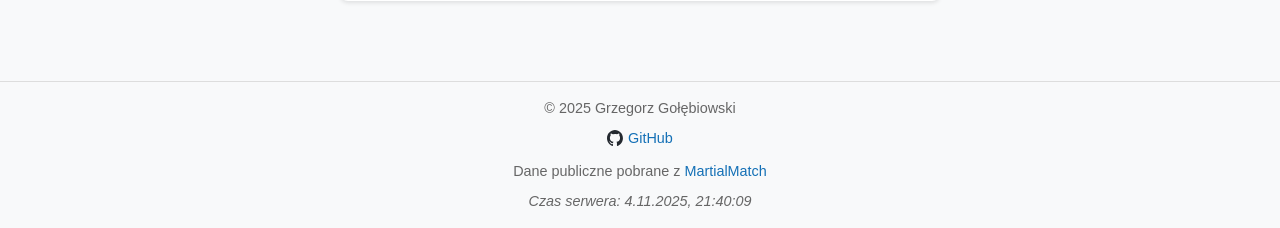
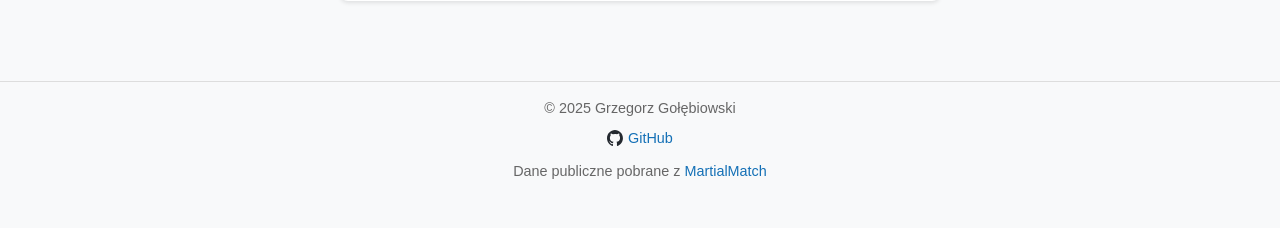
Before and after one commit to gregg127/martialmatch-scraper, a FastAPI app: page / in a window 1280 px wide. Shown: the part 707-935 px from the top of the page. After the commit the page ends 886 px from the top, so only its background shows below. Run offline with FastAPI, Linux system fonts and the light colour scheme; data that the repository does not hold is empty.

Commit message:
Remove server time display

```diff
--- a/app/static/css/style.css
+++ b/app/static/css/style.css
@@ -498,13 +498,6 @@ button {
     }
 }
 
-/* Server Time Styles */
-.server-time {
-    font-size: var(--font-small);
-    color: var(--color-text-light);
-    font-style: italic;
-}
-
 /* Time-based Row Coloring */
 .time-past {
     background-color: #ffebee !important; /* Light red background for past events */
--- a/app/static/js/main.js
+++ b/app/static/js/main.js
@@ -205,7 +205,7 @@ document.addEventListener('DOMContentLoaded', function () {
         });
     }
 
-    // Initialize server time display and store timestamp
+    // Fetch server timestamp for time-based row coloring
     async function initializeServerTime() {
         try {
             const response = await fetch('/api/server-time');
@@ -214,16 +214,9 @@ document.addEventListener('DOMContentLoaded', function () {
             if (response.ok) {
                 // Store server timestamp directly from response
                 serverTimestamp = data.timestamp;
-
-                // Create date object for display
-                const serverDate = new Date(data.timestamp * 1000);
-                const serverTimeElement = document.getElementById('serverTime');
-                serverTimeElement.textContent = `Czas serwera: ${serverDate.toLocaleString('pl-PL')}`;
             }
         } catch (err) {
             console.error('Error fetching server time:', err);
-            const serverTimeElement = document.getElementById('serverTime');
-            serverTimeElement.textContent = 'Czas serwera: niedostępny';
             serverTimestamp = null; // Ensure it's null on error
         }
     }
--- a/app/templates/index.html
+++ b/app/templates/index.html
@@ -73,7 +73,6 @@
                 GitHub
             </a></p>
             <p>Dane publiczne pobrane z <a href="https://martialmatch.com" target="_blank" rel="noopener noreferrer">MartialMatch</a></p>
-            <p id="serverTime" class="server-time">Czas serwera: ładowanie...</p>
         </div>
     </footer>
     <script src="/static/js/main.js"></script>
```
